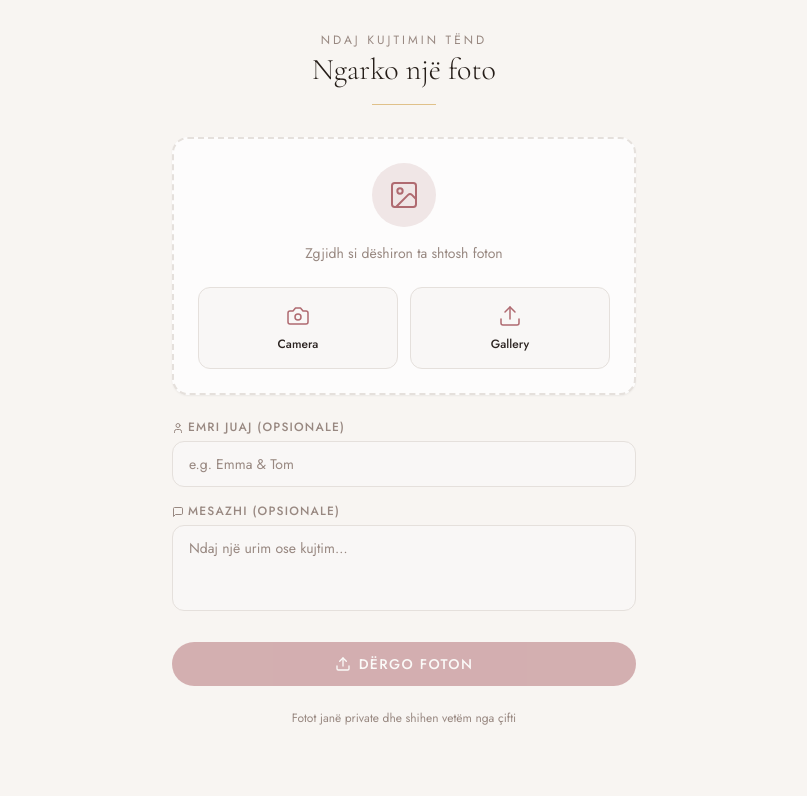
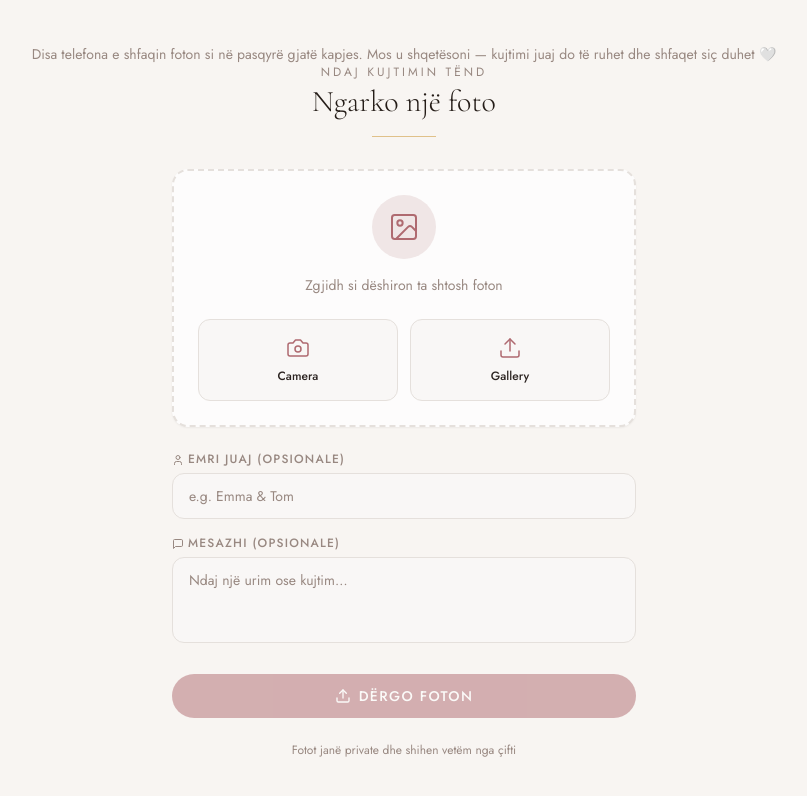
Before and after one commit to drilonsaiti/wedora, a Next.js app: page /upload in a window 1280 px wide. Shown: the top 796 px of the page, without its empty margins (236-1043 px from the left). Built offline with nearby package versions, Linux system fonts and the light colour scheme; no server answers.

Commit message:
Update page.tsx

```diff
--- a/app/upload/page.tsx
+++ b/app/upload/page.tsx
@@ -6,7 +6,12 @@ export default function UploadPage() {
   return (
     <main className="min-h-screen flex flex-col">
       <header className="px-6 pt-8 pb-4 text-center">
-        <p className="font-sans text-xs tracking-[0.25em] uppercase text-muted-foreground">
+        <p className="text-sm text-muted-foreground mt-3 font-sans">
+  Disa telefona e shfaqin foton si në pasqyrë gjatë kapjes.
+  Mos u shqetësoni — kujtimi juaj do të ruhet dhe shfaqet siç duhet 🤍
+</p>
+
+<p className="font-sans text-xs tracking-[0.25em] uppercase text-muted-foreground">
             Ndaj kujtimin tënd
         </p>
         <h1 className="font-serif text-3xl font-light text-[hsl(var(--dark))] mt-1">
```
